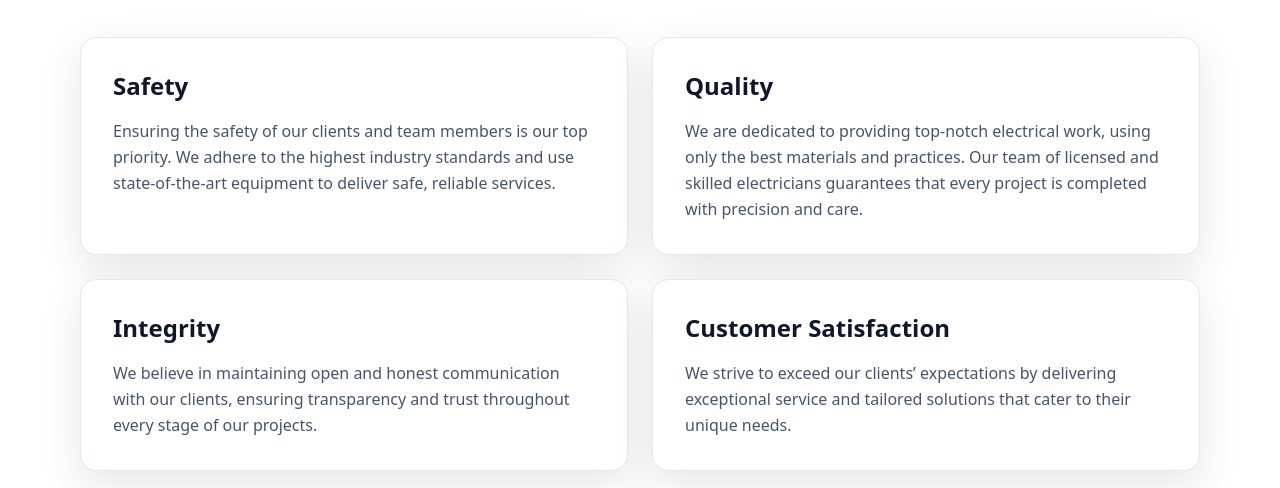
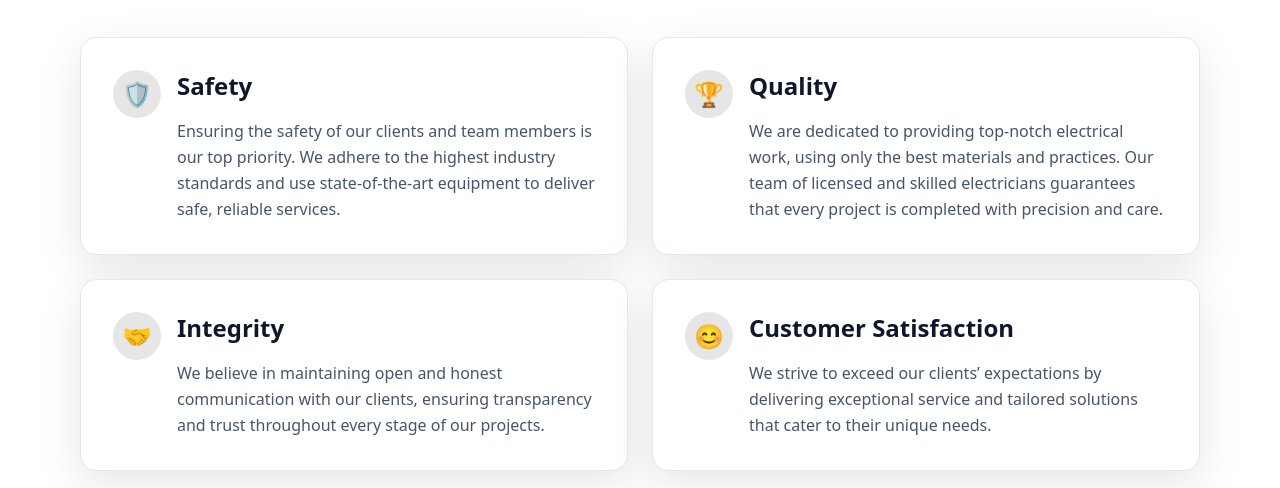
Before and after one commit to juanfer93/jesowe-electric-page, a Next.js app: page / in a window 1280 px wide. Shown: the part 1955-2443 px from the top of the page. Built offline with nearby package versions, Linux system fonts and the light colour scheme.

Commit message:
Update hero background and values emojis

```diff
--- a/src/app/lib/content.ts
+++ b/src/app/lib/content.ts
@@ -55,21 +55,25 @@ export const VALUES = {
   items: [
     {
       title: "Safety",
+      emoji: "🛡️",
       body:
         "Ensuring the safety of our clients and team members is our top priority. We adhere to the highest industry standards and use state-of-the-art equipment to deliver safe, reliable services."
     },
     {
       title: "Quality",
+      emoji: "🏆",
       body:
         "We are dedicated to providing top-notch electrical work, using only the best materials and practices. Our team of licensed and skilled electricians guarantees that every project is completed with precision and care."
     },
     {
       title: "Integrity",
+      emoji: "🤝",
       body:
         "We believe in maintaining open and honest communication with our clients, ensuring transparency and trust throughout every stage of our projects."
     },
     {
       title: "Customer Satisfaction",
+      emoji: "😊",
       body:
         "We strive to exceed our clients’ expectations by delivering exceptional service and tailored solutions that cater to their unique needs."
     }
--- a/src/app/sections/Hero.tsx
+++ b/src/app/sections/Hero.tsx
@@ -1,11 +1,16 @@
 import Reveal from "../components/Reveal";
 import { HERO, SITE } from "@/src/app/lib/content";
+import { PROJECT_IMAGE_URIS } from "@/src/app/lib/projectImages";
 
 export default function Hero() {
   return (
     <section id="home" className="relative scroll-mt-24">
       <div className="relative h-[78vh] min-h-[560px] w-full bg-brand-navy">
-        <div className="absolute inset-0 bg-[url('/hero.jpg')] bg-cover bg-center opacity-30" />
+        <div className="absolute inset-0 bg-black" />
+        <div
+          className="absolute inset-0 bg-cover bg-center bg-no-repeat opacity-25"
+          style={{ backgroundImage: `url(${PROJECT_IMAGE_URIS.tesla_charger})` }}
+        />
         <div className="absolute inset-0 bg-gradient-to-t from-slate-950/70 to-slate-900/20" />
 
         <div className="relative mx-auto max-w-6xl px-4 h-full flex items-center">
--- a/src/app/sections/Values.tsx
+++ b/src/app/sections/Values.tsx
@@ -13,8 +13,18 @@ export default function Values() {
         <div className="mt-12 grid gap-6 md:grid-cols-2">
           {VALUES.items.map((v) => (
             <div key={v.title} className="rounded-2xl border border-slate-200 bg-white shadow-soft p-8">
-              <h3 className="text-2xl font-semibold text-slate-900">{v.title}</h3>
-              <p className="mt-4 text-slate-600 leading-relaxed">{v.body}</p>
+              <div className="flex items-start gap-4">
+                <span
+                  className="flex h-12 w-12 shrink-0 items-center justify-center rounded-full bg-brand-navy/10 text-2xl"
+                  aria-hidden="true"
+                >
+                  {v.emoji}
+                </span>
+                <div>
+                  <h3 className="text-2xl font-semibold text-slate-900">{v.title}</h3>
+                  <p className="mt-4 text-slate-600 leading-relaxed">{v.body}</p>
+                </div>
+              </div>
             </div>
           ))}
         </div>
```
